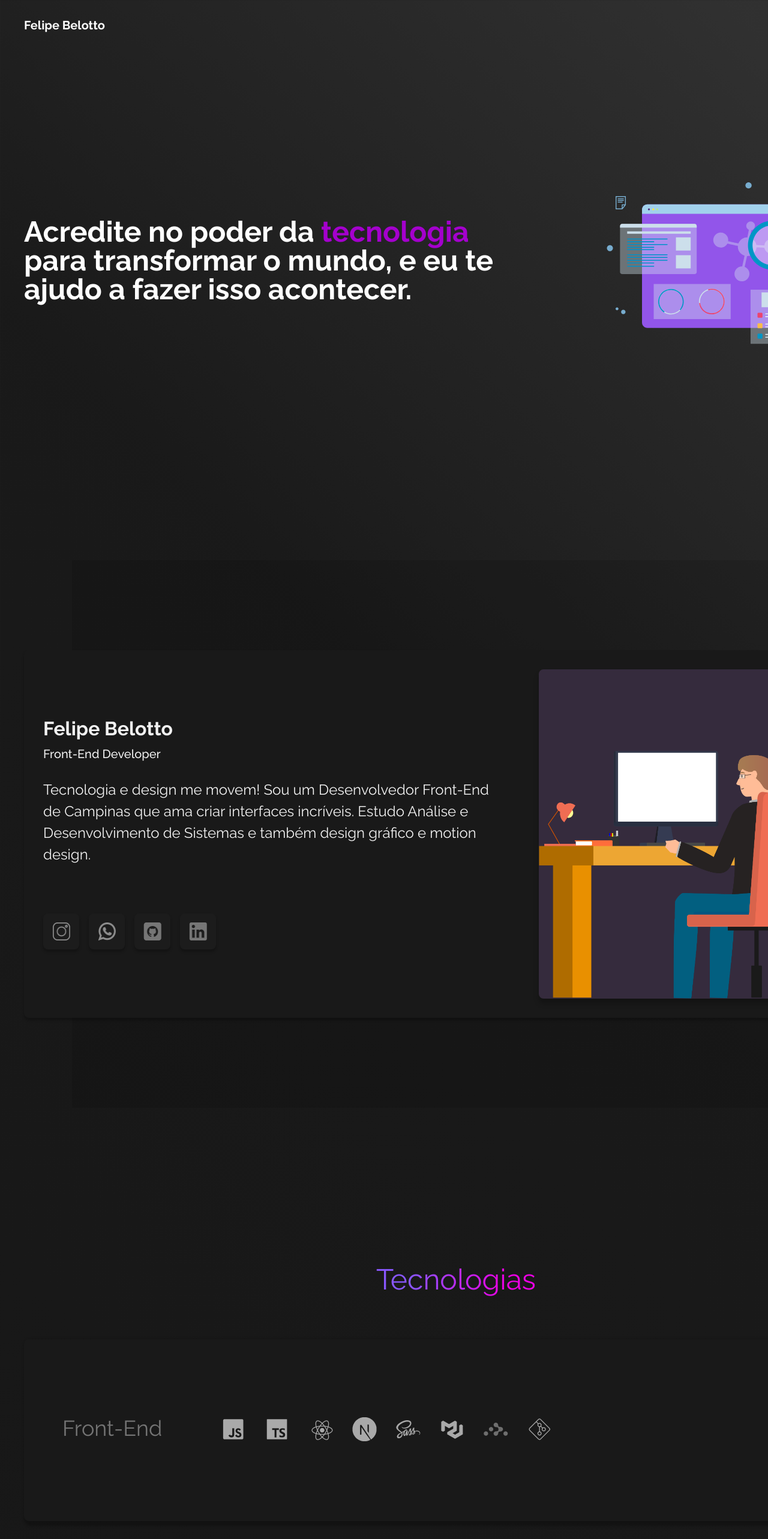
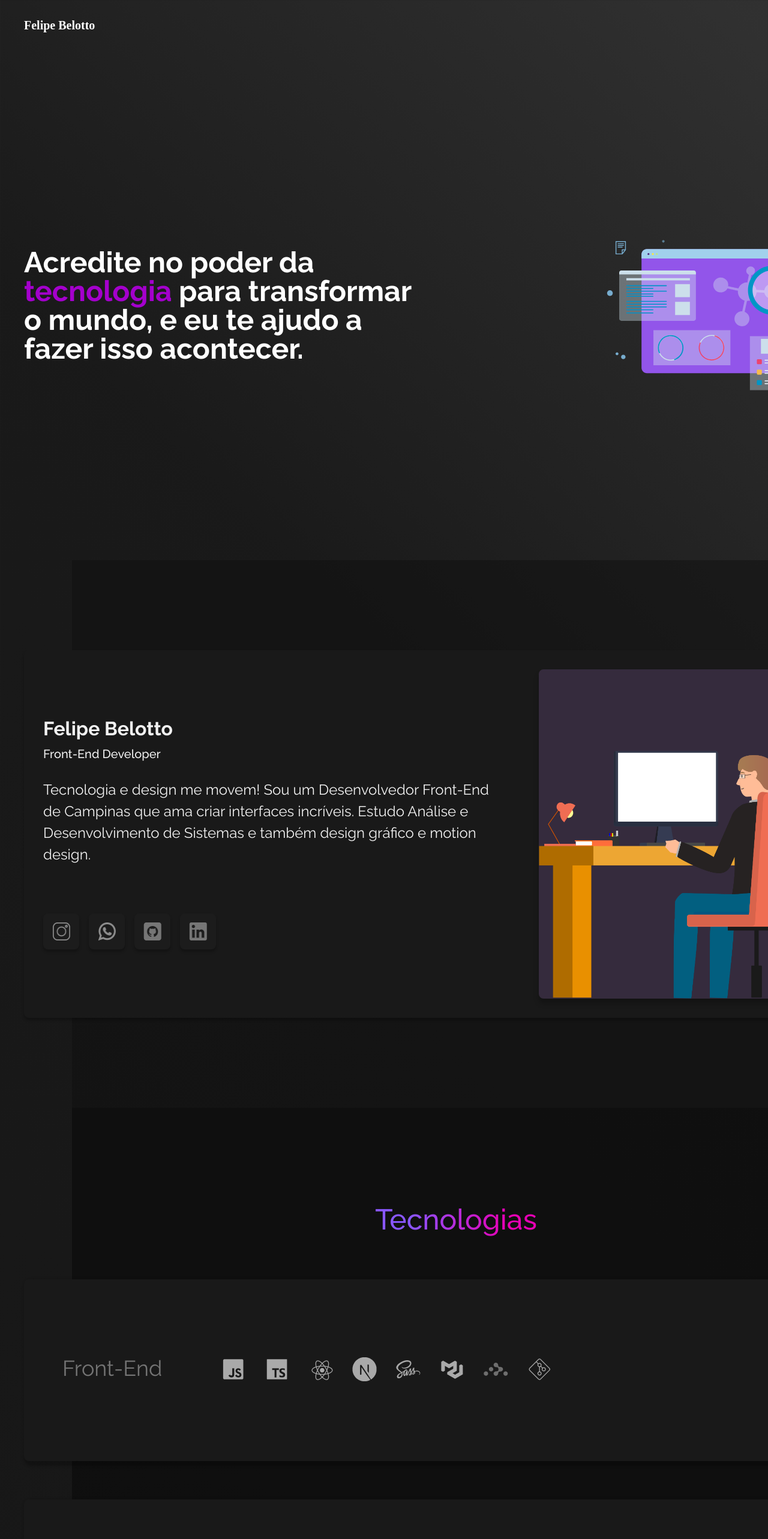
Before and after one commit to Felipe-Belotto/Portifolio, a Next.js app: page / in a window 1280 px wide. Shown: the top 2566 px of the page at 60% size. Built offline with nearby package versions, Linux system fonts and the light colour scheme.

Commit message:
alterando font padrão do site

```diff
--- a/src/Components/HomeSections/Apresentacao/Apresentacao.module.css
+++ b/src/Components/HomeSections/Apresentacao/Apresentacao.module.css
@@ -3,12 +3,12 @@
   justify-content: space-between;
   align-items: center;
   min-width: 1440px;
-  min-height: 700px;
+  min-height: 850px;
 }
 
 .apresentacao span {
   padding: 200px 0;
-  max-width: 800px;
+  max-width: 680px;
   color: #fff;
   font-size: 48px;
   font-weight: bold;
--- a/src/Components/HomeSections/PrincipaisProjetos/PrincipaisProjetos.module.css
+++ b/src/Components/HomeSections/PrincipaisProjetos/PrincipaisProjetos.module.css
@@ -8,14 +8,14 @@
   width: 1440px;
   display: flex;
   flex-wrap: wrap;
-  justify-content: space-between;
+  justify-content: space-around;
   align-content: space-around;
 }
 
 .buttonTodosProjetos{
-  width: 500px;
+  width: 250px;
   height: 80px;
-  font-size: 36px;
+  font-size: 24px;
   text-decoration: none;
   color: var(---texto-apagado);
   border-radius: 8px;
--- a/src/Components/TituloSection/TituloSection.module.css
+++ b/src/Components/TituloSection/TituloSection.module.css
@@ -11,4 +11,5 @@
   align-items: center;
   align-self: center;
   text-align: center;
+  font-weight: 500;
 }
--- a/src/app/globals.css
+++ b/src/app/globals.css
@@ -6,7 +6,7 @@
   ---cor-fundo: linear-gradient(45deg, hsla(0, 0%, 8%, 1) 0%, hsla(0, 0%, 10%, 1) 75%, hsla(0, 0%, 19%, 1) 99%);
   ---cor-texto: #f1f1f1;
   ---cor-titulo: #fff;
-  ---titulo-section: linear-gradient(270deg, hsla(302, 100%, 46%, 1) 19%, hsla(258, 100%, 67%, 1) 79%);
+  ---titulo-section: linear-gradient(270deg, rgba(235, 0, 184, 0.98) 19%, hsla(258, 100%, 67%, 1) 79%);
   ---fundo-card: #191919;
   ---texto-apagado: #747474;
 }
@@ -21,15 +21,20 @@ input:-webkit-autofill:active{
   border: none;
 }
 
+*{
+  font-family: 'Raleway', sans-serif;
+}
+
 body{
   width: 100vw;
-  font-family: "Raleway", sans-serif;
+  min-height: 100vh;
   font-size: 16px;
   background: var(---cor-fundo);
   color: var(---cor-texto);
   padding: 0 120px;
   display: flex;
   flex-direction: column;
+  justify-content: space-between;
   align-items: center;
   overflow-x: hidden;
 }
--- a/src/app/page.module.css
+++ b/src/app/page.module.css
@@ -2,7 +2,6 @@
   display: flex;
   flex-direction: column;
   align-items: center;
-  gap: 150px;
   width: 100vw;
 }
 
@@ -11,7 +10,8 @@
   align-items: center;
   justify-content: center;
   width: 100%;
-  padding: 100px 0;
+  padding: 150px 0;
+
 }
 
 .SobreMim__container{
@@ -19,5 +19,9 @@
 }
 
 .SobreMim__container, .PrincipaisProjetos__container {
-  background-color: #0000001d;
+  background-color: #0e0e0e7f;
 }
+
+.Tecnologias__container {
+  background-color: #00000063;
+}
```
